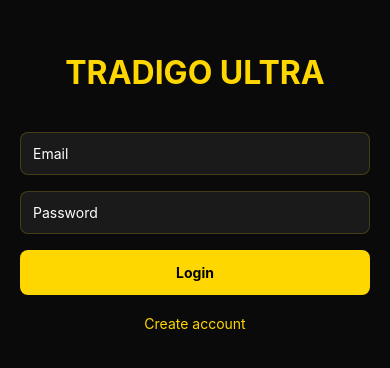
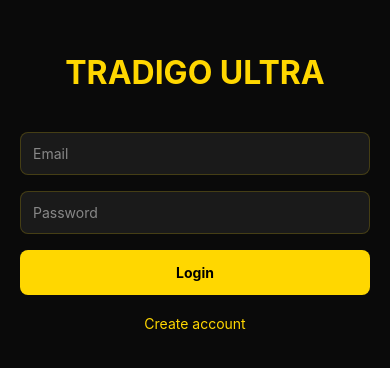
Before and after one commit to indakuldeep19-ops/TradigoUltra, a React Native app: screen /Login in a window 390 px wide. Shown: the part 230-598 px from the top of the page. Built offline with nearby package versions, Linux system fonts and the light colour scheme.

Commit message:
Update LoginScreen.js

```diff
--- a/src/screens/LoginScreen.js
+++ b/src/screens/LoginScreen.js
@@ -24,8 +24,8 @@ export default function LoginScreen({ navigation }) {
   return (
     <View style={styles.container}>
       <Text style={styles.logo}>TRADIGO ULTRA</Text>
-      <TextInput style={styles.input} placeholder="Email" value={email} onChangeText={setEmail} />
-      <TextInput style={styles.input} placeholder="Password" secureTextEntry value={password} onChangeText={setPassword} />
+      <TextInput style={styles.input} placeholder="Email" placeholderTextColor="#888" value={email} onChangeText={setEmail} />
+      <TextInput style={styles.input} placeholder="Password" placeholderTextColor="#888" secureTextEntry value={password} onChangeText={setPassword} />
       <TouchableOpacity style={styles.button} onPress={handleAuth}>
         <Text style={styles.buttonText}>{isLogin ? 'Login' : 'Sign Up'}</Text>
       </TouchableOpacity>
```
